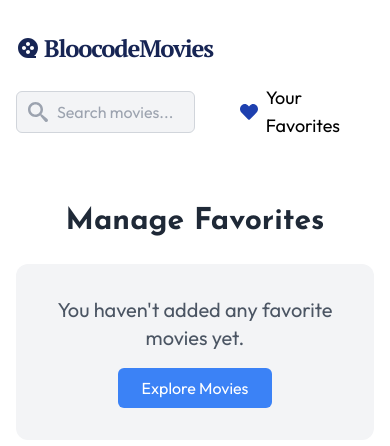
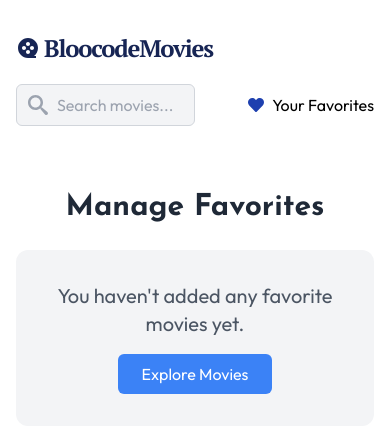
Before and after one commit to GoldieCodes/movie-hub, a Next.js app: page /favorites in a window 390 px wide. Shown: the top 446 px of the page. Built offline with nearby package versions, Linux system fonts and the light colour scheme.

Commit message:
Updated favourites button in Nav.tsx

```diff
--- a/app/components/Nav.tsx
+++ b/app/components/Nav.tsx
@@ -21,7 +21,7 @@ export default function Nav() {
         <span className="w-[60%]">
           <Link
             href="/favorites"
-            className="hover:text-blue-900 flex items-center justify-end gap-2 text-lg"
+            className="hover:text-blue-900 flex items-center justify-end gap-2 lg:text-lg"
           >
             <span className="text-blue-800">
               <FaHeart />
```
